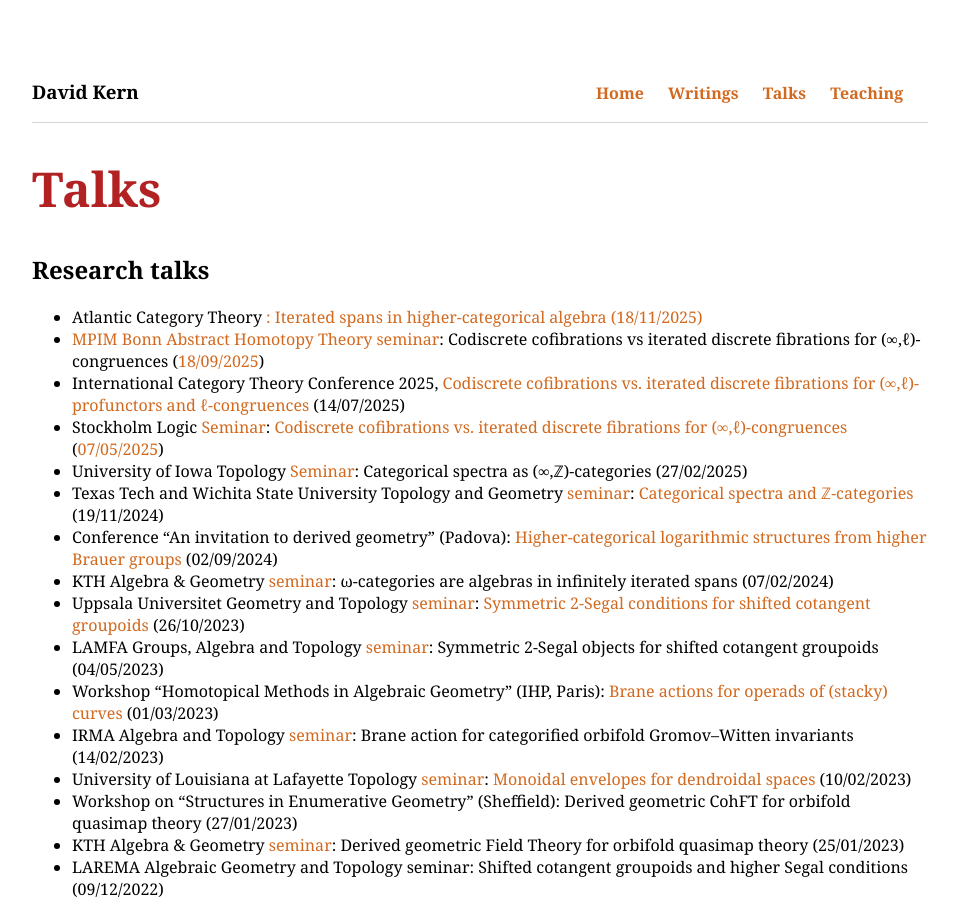
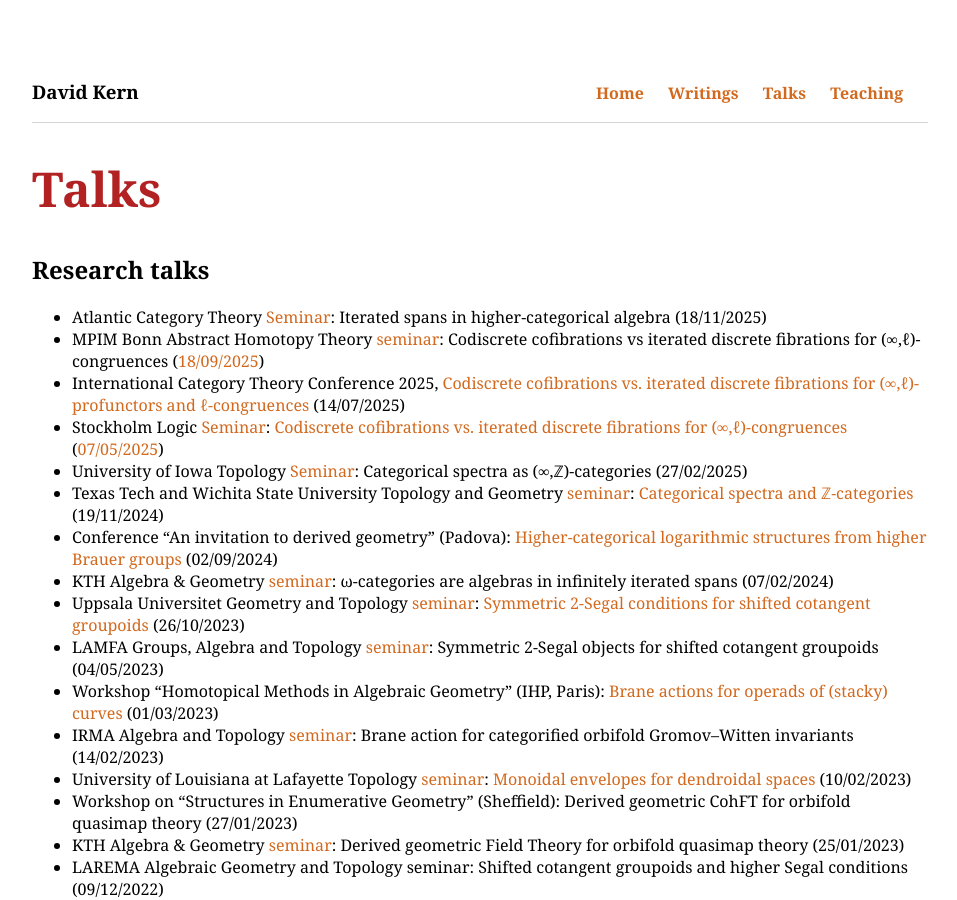
Before and after one commit to dskern/dskern.github.io, a Jekyll site: the page built from talks.html, in a window 1280 px wide and 900 px high. Shown: the whole window, without its empty margins (160-1117 px from the left). Built offline with Jekyll 4.4.1, drawn with Linux system fonts in a browser that asks for light colours.

Commit message:
Update talks.html

```diff
--- a/talks.html
+++ b/talks.html
@@ -6,7 +6,7 @@ layout: default
 <h2>Research talks</h2>
 
 <ul>
-    <li>Atlantic Category Theory <a href="https://www.mathstat.dal.ca/~cdean/atcat/"Seminar</a>: Iterated spans in higher-categorical algebra (18/11/2025)</li>
+    <li>Atlantic Category Theory <a href="https://www.mathstat.dal.ca/~cdean/atcat/">Seminar</a>: Iterated spans in higher-categorical algebra (18/11/2025)</li>
     <li>MPIM Bonn Abstract Homotopy Theory <a href="https://sites.google.com/view/jacoruit/aht-seminar">seminar</a>: Codiscrete cofibrations vs iterated discrete fibrations for (&infin;,&ell;)-congruences (<a href="https://www.mpim-bonn.mpg.de/node/14680">18/09/2025</a>)</li>
     <li>International Category Theory Conference 2025, <a href="https://conference.math.muni.cz/ct2025/data/uploads/slides/kern.pdf">Codiscrete cofibrations vs. iterated discrete fibrations for (&infin;,&ell;)-profunctors and &ell;-congruences</a> (14/07/2025)</li>
     <li>Stockholm Logic <a href="https://www.logic.math.su.se/seminar/">Seminar</a>: <a href="Talks/AllegoriesDisco.pdf">Codiscrete cofibrations vs. iterated discrete fibrations for (&infin;,&ell;)-congruences</a> (<a href="https://www.math-stockholm.se/kalender/semlogic/david-kern-codiscrete-cofibrations-vs-iterated-discrete-fibrations-for-congruences-1.1401506?date=2025-05-07&orgdate=2025-05-01&length=1&orglength=31">07/05/2025</a>)</li>
```
